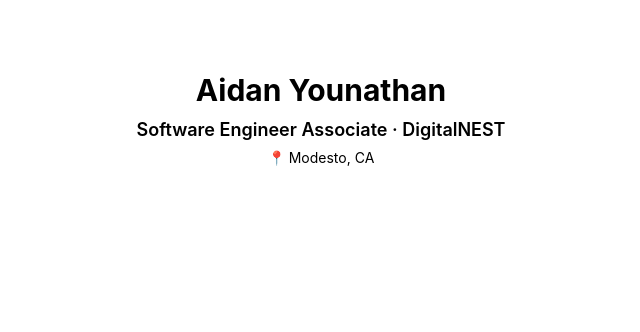
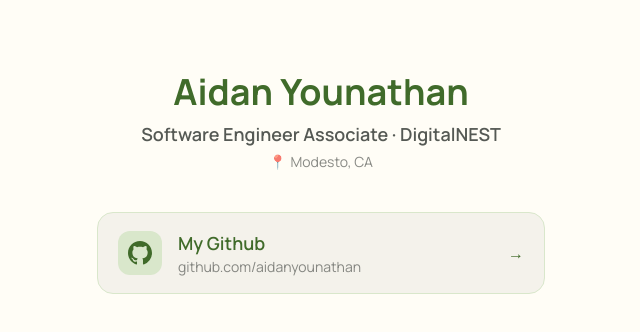
Before and after one commit to AidanYounathan/younathanassesment, a React (Vite) app: page / in a window 1280 px wide. Shown: the top 332 px of the page, without its empty margins (319-959 px from the left). Built offline with nearby package versions, Linux system fonts and the light colour scheme.

Commit message:
[feat]: Create LinkCard components and added style classes

```diff
--- a/src/App.tsx
+++ b/src/App.tsx
@@ -1,19 +1,29 @@
+import LinkCard from "./components/LinkCard"
 
 
 function App() {
   return (
-    <main className="min-h-screen px4 py-12">
-      <section className="mx-auto flex max-w-fl flex-col items-center">
+    <main className="min-h-screen bg-background px-4 py-12 font-manrope text-foreground">
+      <section className="mx-auto flex max-w-md flex-col items-center w-full">
         <div>
           <div className="flex flex-col items-center">
-            <h1 className="mt-6 text-3xl font-bold">Aidan Younathan</h1>
+            <h1 className="mt-6 text-3xl font-bold text-forestgreen sm:text-4xl">Aidan Younathan</h1>
             <p className="mt-2 text-base font-semibold sm:text-lg">Software Engineer Associate · DigitalNEST</p>
-            <p className="mt-1 flex items-center gap-1 text-sm "> <span className="aria-hidden">📍</span> Modesto, CA</p>
+            <p className="mt-1 flex items-center gap-1 text-sm text-foreground/70"> <span className="aria-hidden">📍</span> Modesto, CA</p>
           </div>
         </div>
 
         <div className="mt-10 flex w-full flex-col gap-3">
-
+          <LinkCard
+            href="https://github.com/aidanyounathan"
+            title="My Github"
+            subtitle="github.com/aidanyounathan"
+            icon={
+              <svg viewBox="0 0 24 24" className="h-6 w-6 fill-current" aria-hidden="true">
+                <path d="M12 0C5.37 0 0 5.37 0 12c0 5.31 3.435 9.795 8.205 11.385.6.105.825-.255.825-.57 0-.285-.015-1.23-.015-2.235-3.015.555-3.795-.735-4.035-1.41-.135-.345-.72-1.41-1.23-1.695-.42-.225-1.02-.78-.015-.795.945-.015 1.62.87 1.845 1.23 1.08 1.815 2.805 1.305 3.495.99.105-.78.42-1.305.765-1.605-2.67-.3-5.46-1.335-5.46-5.925 0-1.305.465-2.385 1.23-3.225-.12-.3-.54-1.53.12-3.18 0 0 1.005-.315 3.3 1.23.96-.27 1.98-.405 3-.405s2.04.135 3 .405c2.295-1.56 3.3-1.23 3.3-1.23.66 1.65.24 2.88.12 3.18.765.84 1.23 1.905 1.23 3.225 0 4.605-2.805 5.625-5.475 5.925.435.375.81 1.095.81 2.22 0 1.605-.015 2.895-.015 3.3 0 .315.225.69.825.57A12.02 12.02 0 0 0 24 12c0-6.63-5.37-12-12-12z" />
+              </svg>
+            }
+          />
         </div>
       </section>
     </main>
--- a/src/components/LinkCard.tsx
+++ b/src/components/LinkCard.tsx
@@ -11,16 +11,16 @@
             href={href}
             target="_blank"
             rel="noreferrer"
-            className="group flex items-center gap-4 rounded-2xl border border-green-200 bg-white px-5 py-4 transition hover:border-green-700 hover:bg-green-100/40"
+            className="roup flex items-center gap-4 rounded-2xl border border-lightgreen bg-cardbg px-5 py-4 transition hover:border-forestgreen hover:bg-lightgreen/40"
         >
-            <div className="flex h-11 w-11 shrink-0 items-center justify-center rounded-xl bg-green-100 text-green-700">
+            <div className="flex h-11 w-11 shrink-0 items-center justify-center rounded-xl bg-lightgreen text-forestgreen">
                 {icon}
             </div>
             <div className="flex-1">
-                <h3 className="text-lg font-semibold text-green-700">{title}</h3>
-                <p className="text-sm text-gray-500">{subtitle}</p>
+                <h3 className="text-lg font-semibold text-forestgreen">{title}</h3>
+                <p className="text-sm text-foreground/70">{subtitle}</p>
             </div>
-            <span className="text-green-700 transition group-hover:translate-x-1">→</span>
+            <span className="text-forestgreen transition group-hover:translate-x-1">→</span>
         </a>
     )
 }
--- a/src/index.css
+++ b/src/index.css
@@ -1 +1,17 @@
 @import "tailwindcss";
+
+@theme {
+    --color-background: #FFFDF6;
+    --color-foreground: #555954;
+    --color-cardbg: #F4F2EB;
+    --color-lightgreen: #D9E7CB;
+    --color-forestgreen: #406B2A;
+    --font-manrope: "Manrope", Arial, Helvetica, sans-serif;
+}
+
+html,
+body {
+    background-color: var(--color-background);
+    color: var(--color-foreground);
+    font-family: var(--font-manrope);
+}
```
